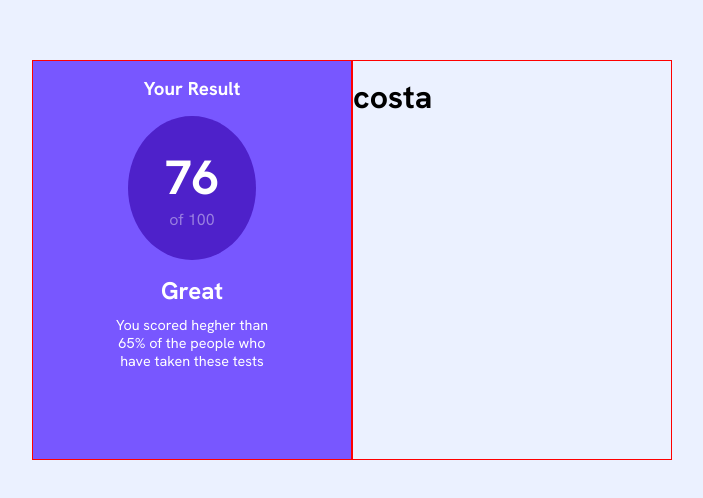
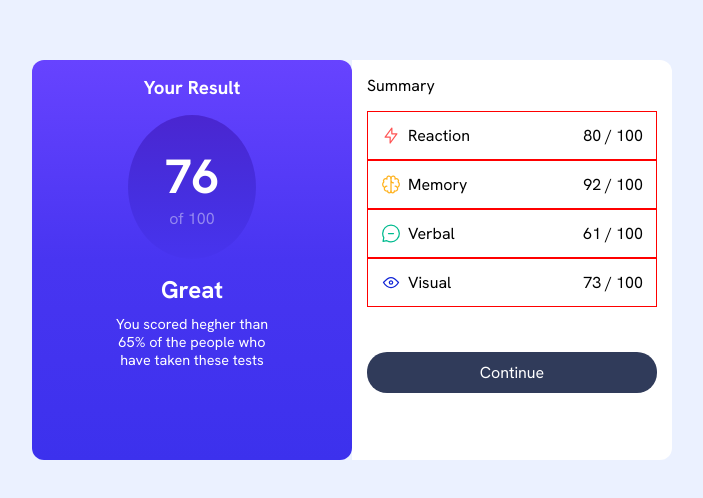
Before and after one commit to jean-devbr/Results_summary_component, a plain HTML site: page index.html in a window 1280 px wide. Shown: the part 140-638 px from the top of the page, without its empty margins (288-991 px from the left). Drawn offline with Linux system fonts and the light colour scheme.

Commit message:
colocando cores e a parte do resumo

```diff
--- a/index.html
+++ b/index.html
@@ -9,7 +9,7 @@
 </head>
 <body>
     <main>
-        <div id="item1">
+        <div id="seu-resultado">
             <h3>Your Result</h3>
             <div id="resultado">
                 <h1 id="medida-resultado">76</h1>
@@ -22,8 +22,51 @@
                 </p>
             </div>
         </div>
-        <div id="item2">
-            <h1> costa</h1>
+        <div id="parte-resumo">
+            <div id="summary">
+                Summary
+            </div>
+            <div id="rendimento">
+                <div>
+                    <div class="icone">
+                        <img src="img/icon-reaction.svg" alt="">
+                        <p id="reaction"> Reaction</p>
+                    </div>
+                    <p class="nota"> 80 / 100</p>
+                </div>
+
+                <div>
+                    <div class="icone">
+                        <img src="img/icon-memory.svg" alt="">
+                        <p id="Memory"> Memory</p>
+                    </div>
+                    <p class="nota"> 92 / 100</p>
+                </div>
+
+
+                <div>
+                    <div class="icone">
+                        <img src="img/icon-verbal.svg" alt="">
+                        <p id="verbal"> Verbal</p>
+                    </div>
+                    <p class="nota"> 61 / 100</p>
+
+                </div>
+
+
+                <div>
+                    <div class="icone">
+                        <img src="img/icon-visual.svg" alt="">
+                        <p id="verbal"> Visual</p>
+                    </div>
+                    <p class="nota"> 73 / 100</p>
+
+                </div>
+
+            </div>
+            <div id="continuar">
+                <a href="#">Continue</a>
+            </div>
         </div>
     </main>
 </body>
--- a/style.css
+++ b/style.css
@@ -20,8 +20,8 @@ main {
 
 }
 main > div {
-    border: 1px solid red;
 
+    background-color: hsl(0, 0%, 100%);
     display: grid;
     grid-template-columns: 1fr 1fr;
     grid-template-areas:
@@ -32,22 +32,23 @@ main > div {
 
 }
 
-#item1{grid-area: primeiro;}
-#item2{grid-area: segundo;}
+#seu-resultado{grid-area: primeiro;}
+#parte-resumo{grid-area: segundo;}
 
-#item1 {
-    background: hsl(252, 100%, 67%);
+#seu-resultado {
+    background: linear-gradient(#6743ff, #4835f1, #3c31ed);
     display: flex;
     flex-flow: column wrap;
     align-items: center;
     gap: 15px;
     color: hsl(0, 0%, 100%);
+    border-radius: 12px;
 }
 #resultado {
     width: 40%;
     padding: 30px;
     border-radius: 100%;
-    background-color: hsla(256, 72%, 46%, 1);
+    background: linear-gradient(#4a26d0, #462ede, #4734ee);
     text-align: center;
 }
 #medida-resultado {
@@ -69,3 +70,46 @@ main > div {
     font-size: 0.9em;
 
 }
+#parte-resumo {
+
+    display: flex;
+    flex-flow: column wrap;
+    gap: 15px;
+    padding: 15px;
+    border-radius: 0px 12px 12px 0px;
+}
+
+#rendimento > div {
+    display: flex;
+    justify-content: space-between;
+    border: 1px solid red;
+    padding: 13px;
+}
+
+
+
+.icone {
+    display: flex;
+    gap: 7px;
+}
+.historico {
+    display: flex;
+    justify-content: space-between;
+}
+#continuar {
+    border-radius: 20px;
+    background-color:  hsl(224, 30%, 27%);
+    text-align: center;
+    position: relative;
+    top: 30px;
+    padding: 10px;
+}
+a {
+    text-decoration: none;
+    color: hsl(0, 0%, 100%);
+
+}
+
+#continuar:hover {
+    background: linear-gradient(#6743ff, #4835f1, #3c31ed);;
+}
```
